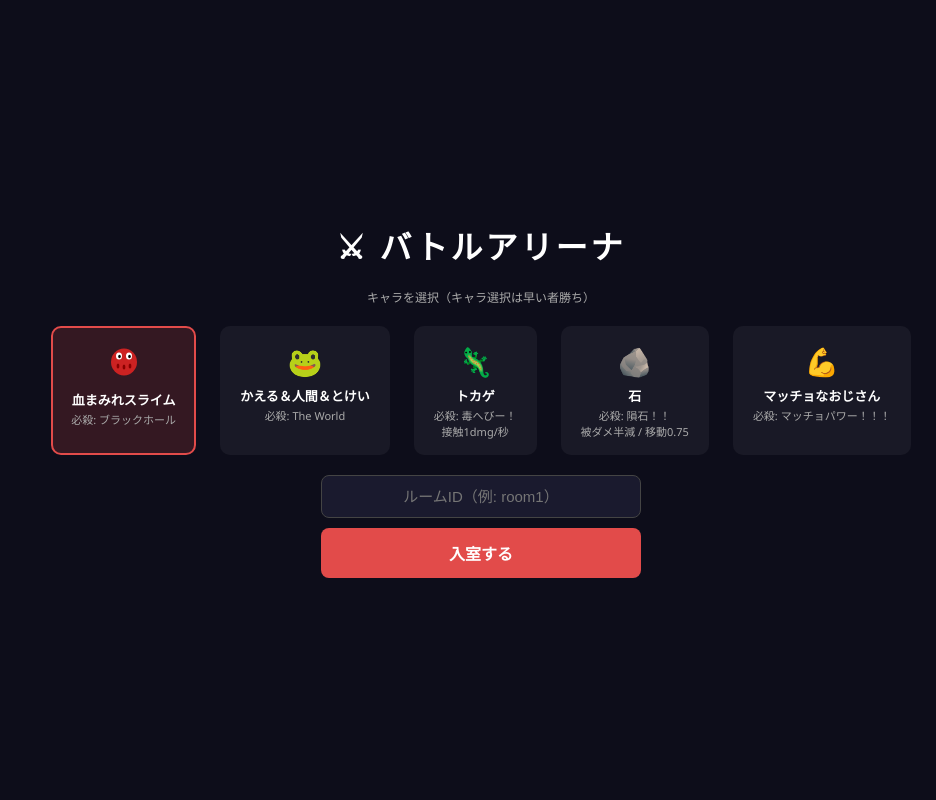
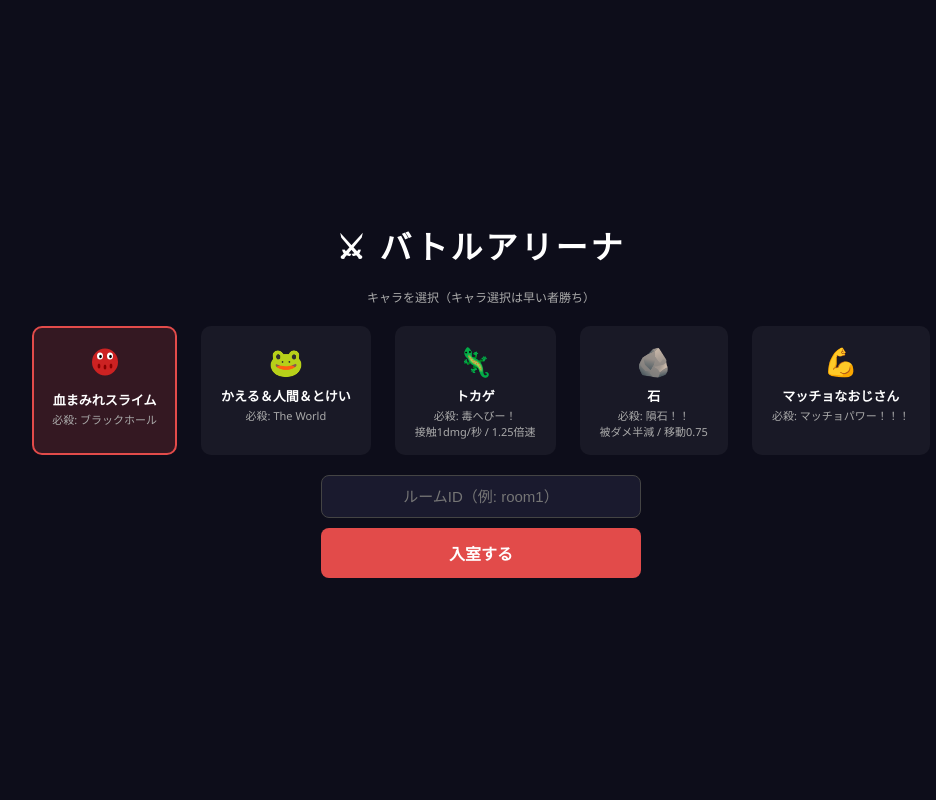
Before and after one commit to sayu182905/claude-game1, a Flask app: page / in a window 1280 px wide. Shown: the whole page, without its empty margins (159-1095 px from the left). Run offline with Flask 3, Linux system fonts and the light colour scheme; some libraries are stand-ins or nearby versions.

Commit message:
トカゲのパッシブ強化: 移動・ジャンプ・攻撃速度を1.25倍に
- 移動速度: 4 → 5
- ジャンプ初速: -11 → -13.75
- 弱/強攻撃のクールダウンを1/1.25倍に短縮
- CHARACTERS / PARAMETERS / 仕様書.md / タイトルカードに反映

Co-Authored-By: Claude Opus 4.7 <noreply@anthropic.com>

```diff
--- a/app.py
+++ b/app.py
@@ -68,6 +68,7 @@ CONFIG = {
 
     # キャラ固有のパッシブ特性
     "lizard_contact_dmg_per_sec": 1,      # トカゲ：接触1秒ごとに与えるダメージ
+    "lizard_speed_factor": 1.25,          # トカゲ：移動・ジャンプ・攻撃速度の倍率
     "rock_dmg_resist": 0.5,               # 石：受ける通常ダメージの倍率（0.5=半減）
     "rock_move_factor": 0.75,             # 石：移動速度の倍率
 }
@@ -266,8 +267,13 @@ def tick_room(room_id):
             pl["isGuarding"] = False
         else:
             # ブラックホールに吸われている側は左右移動で抜け出せない
-            # 石キャラは移動速度が遅い（パッシブ）
-            move_speed = CONFIG["move_speed"] * (CONFIG["rock_move_factor"] if pl["char"] == "rock" else 1.0)
+            # キャラパッシブ：石は移動0.75倍／トカゲは移動1.25倍
+            if pl["char"] == "rock":
+                move_speed = CONFIG["move_speed"] * CONFIG["rock_move_factor"]
+            elif pl["char"] == "lizard":
+                move_speed = CONFIG["move_speed"] * CONFIG["lizard_speed_factor"]
+            else:
+                move_speed = CONFIG["move_speed"]
             if bh_target:
                 pl["vx"] *= 0.7
             elif k.get("left"):
@@ -278,18 +284,23 @@ def tick_room(room_id):
                 pl["vx"] *= 0.7
 
             # ブラックホールに吸われている側はジャンプもできない
+            # トカゲはジャンプ初速も1.25倍（より高く飛ぶ）
+            jump_vy = CONFIG["jump_vy"] * (CONFIG["lizard_speed_factor"] if pl["char"] == "lizard" else 1.0)
             if k.get("jump") and pl["onGround"] and not bh_target:
-                pl["vy"] = CONFIG["jump_vy"]
+                pl["vy"] = jump_vy
 
             pl["isGuarding"] = bool(k.get("guard"))
 
+            # 攻撃クールダウン倍率（トカゲは1/1.25で早く撃てる）
+            cd_factor = (1.0 / CONFIG["lizard_speed_factor"]) if pl["char"] == "lizard" else 1.0
+
             # 弱攻撃
             if k.get("weak") and pl["atkCd"] == 0:
-                do_attack(pl, opp, CONFIG["weak_dmg"], CONFIG["weak_cd"], state, room_id)
+                do_attack(pl, opp, CONFIG["weak_dmg"], max(1, int(CONFIG["weak_cd"] * cd_factor)), state, room_id)
 
             # 強攻撃
             if k.get("strong") and pl["atkCd"] == 0:
-                do_attack(pl, opp, CONFIG["strong_dmg"], CONFIG["strong_cd"], state, room_id)
+                do_attack(pl, opp, CONFIG["strong_dmg"], max(1, int(CONFIG["strong_cd"] * cd_factor)), state, room_id)
 
             # 必殺技
             if k.get("ult") and pl["atkCd"] == 0 and pl["sp"] >= CONFIG["ult_cost"] and not pl["ult_active"]:
--- a/templates/index.html
+++ b/templates/index.html
@@ -233,7 +233,7 @@ html, body { width: 100%; height: 100%; height: 100dvh; background: #0a0a14; ove
     <div class="char-card" data-char="lizard" onclick="selectChar('lizard')">
       <div class="icon">🦎</div>
       <div class="cname">トカゲ</div>
-      <div class="skill">必殺: 毒へびー！<br>接触1dmg/秒</div>
+      <div class="skill">必殺: 毒へびー！<br>接触1dmg/秒 / 1.25倍速</div>
     </div>
     <div class="char-card" data-char="rock" onclick="selectChar('rock')">
       <div class="icon">🪨</div>
```
Also changed, not shown: CHARACTERS.md (+1 -1 lines), PARAMETERS.md (+1 -0 lines), 仕様書.md (+1 -1 lines).
